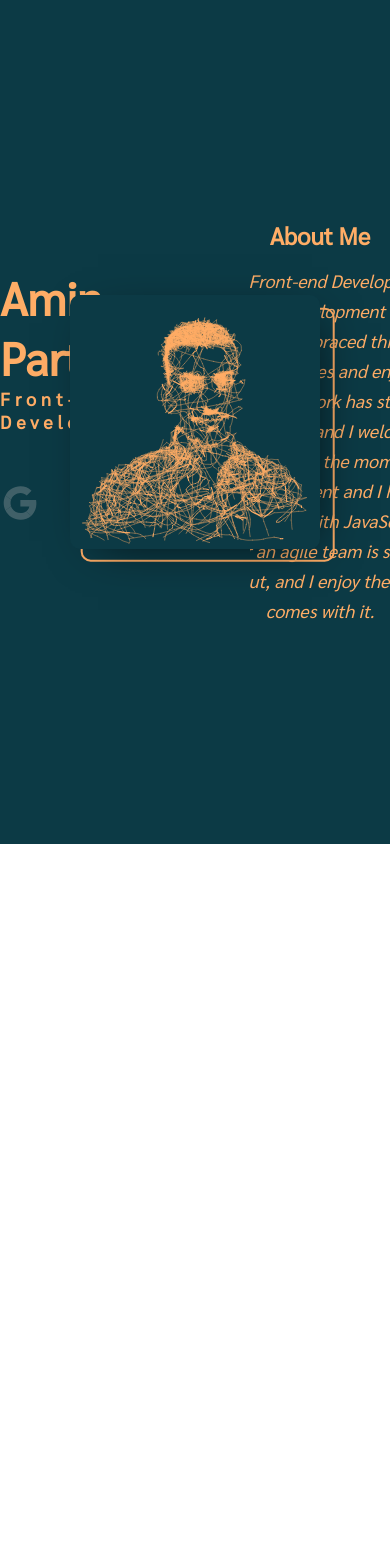
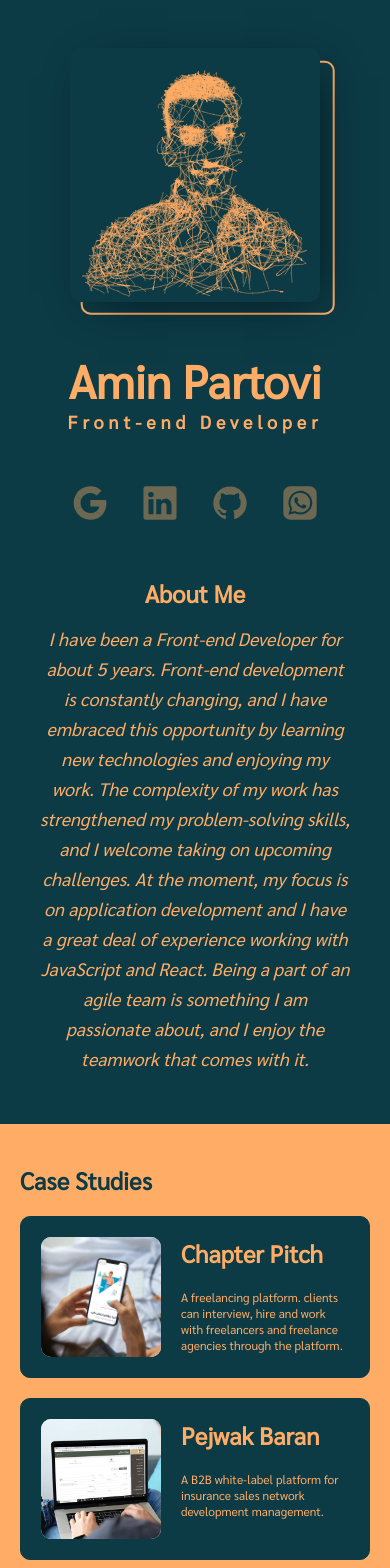
Before and after one commit to Amin-Partovi/portfolio, a Next.js app: page / in a window 390 px wide. Shown: the top 1568 px of the page. Before the commit the page ends 844 px from the top, so only its background shows below. Built offline with nearby package versions, Linux system fonts and the light colour scheme.

Commit message:
add responsiveness

```diff
--- a/components/aboutMe/about-me.module.css
+++ b/components/aboutMe/about-me.module.css
@@ -1,21 +1,30 @@
-.container{
+@media screen and (min-width: 1200px) {
+  .container {
     height: 100%;
     scroll-snap-align: start;
+  }
+}
+
+.container {
   display: flex;
   justify-content: center;
   align-items: center;
   flex-direction: column;
   color: var(--secondary-color);
-
+  margin-bottom: 50px;
 }
 
-
-.about-me{
+.about-me {
   font-style: italic;
-    width: 400px;
+  width: 80%;
   line-height: 30px;
   font-size: 18px;
   text-align: center;
   margin-top: 15px;
+}
 
+@media screen and (min-width: 1200px) {
+  .about-me {
+    width: 50%;
   }
+}
--- a/components/article/article.module.css
+++ b/components/article/article.module.css
@@ -1,9 +1,16 @@
+
+
 .container {
   display: flex;
+  flex-direction: column;
   padding: 10px;
   gap: 10px;
   color: var(--secondary-color);
-
+}
+@media screen and (min-width: 800px) {
+  .container {
+    flex-direction: row;
+  }
 }
 
 .image-box {
--- a/components/caseStudies/case-studies.module.css
+++ b/components/caseStudies/case-studies.module.css
@@ -1,8 +1,14 @@
+@media screen and (min-width: 1200px) {
+  .container {
+    height: 100%;
+    scroll-snap-align: start;
+    padding: 20px;
+  }
+}
+
 .container {
-  height: 100%;
   background: var(--secondary-color);
-  scroll-snap-align: start;
-  padding: 20px;
+  padding: 40px 20px;
 }
 
 .title {
@@ -10,10 +16,17 @@
   margin-bottom: 20px;
 }
 
+@media screen and (min-width: 800px) {
+  .grid {
+    display: grid;
+    grid-template-columns: 1fr 1fr;
+    grid-template-rows: 1fr 1fr 1fr 1fr;
+    gap: 20px;
+
+  }
+}
+
 .grid {
   display: grid;
-  grid-template-columns: 1fr 1fr;
-  grid-template-rows: 1fr 1fr 1fr 1fr;
   gap: 20px;
-  justify-items: start;
 }
--- a/components/contactMe/ContactMe.tsx
+++ b/components/contactMe/ContactMe.tsx
@@ -3,10 +3,12 @@ import React from "react";
 import texts from "@/texts/texts";
 import styles from "./contact-me.module.css";
 import SocialMedia from "./SocialMedia";
+import Profile from "../profile/Profile";
 
 const ContactMe = () => {
   return (
     <div className={styles.container}>
+      <Profile />
       <h1 className={styles.name}>{texts.NAME}</h1>
       <h3 className={styles.headline}>{texts.HEADLINE}</h3>
       <SocialMedia />
--- a/components/contactMe/SocialMediaIcon.tsx
+++ b/components/contactMe/SocialMediaIcon.tsx
@@ -12,11 +12,9 @@ interface Props {
 
 const variants = {
   initial: {
-    filter: "grayscale(100%)",
-    opacity: 0.3,
+    opacity: 0.4,
   },
   hover: {
-    filter: "grayscale(5%)",
     opacity: 1,
     scale: 1.2,
     transition: { ease: "easeInOut", duration: 0.3 },
--- a/components/container/container.module.css
+++ b/components/container/container.module.css
@@ -1,11 +1,22 @@
+@media screen and (min-width: 1200px) {
+  .container {
+    height: 100vh;
+  }
+}
+
 .container {
   width: 100%;
-  height: 100vh;
   background: var(--primary-color);
   display: grid;
   grid-template-columns: 1fr 1fr;
   overflow: hidden;
   position: relative;
+}
+
+@media screen and (max-width: 1200px) {
+  .container {
+    grid-template-columns: 1fr;
+  }
 }
 
 .fixed {
--- a/components/profile/profile.module.css
+++ b/components/profile/profile.module.css
@@ -9,7 +9,12 @@
   justify-content: center;
   align-items: center;
   flex-direction: column;
-
+}
+@media screen and (max-width: 1200px) {
+  .profile-container {
+    position: static;
+    transform: translate(0, 0);
+  }
 }
 
 .border {
--- a/components/publications/publications.module.css
+++ b/components/publications/publications.module.css
@@ -1,6 +1,11 @@
+@media screen and (min-width: 1200px) {
+  .container {
+    height: 100%;
+    scroll-snap-align: start;
+  }
+}
+
 .container {
-  scroll-snap-align: start;
-  height: 100%;
   padding: 20px;
 }
 
--- a/components/sampleWork/sample-work.module.css
+++ b/components/sampleWork/sample-work.module.css
@@ -7,6 +7,7 @@
   gap: 20px;
   background-color: var(--primary-color);
   color: var(--secondary-color);
+
 }
 
 .sample-work-photo {
--- a/pages/index.tsx
+++ b/pages/index.tsx
@@ -22,7 +22,7 @@ export default function Home() {
       fixedPart={
         <>
           <ContactMe />
-          <Profile />
+
         </>
       }
     ></Container>
```
Lines whose indentation alone changed are shown as unchanged.
